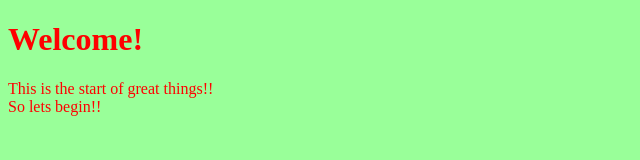
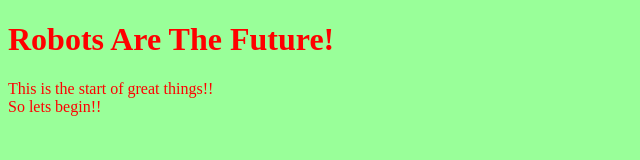
Before and after one commit to arno-artilect/test, a plain HTML site: page index.html in a window 1280 px wide. Shown: the whole page, without its empty margins (0-640 px from the left). Drawn offline with Linux system fonts and the light colour scheme.

Commit message:
Update index.html

```diff
--- a/index.html
+++ b/index.html
@@ -5,7 +5,7 @@
     <title>Artilect</title>
   </head>
   <body bgcolor="#99FF99" text="FF0000">
-    <h1>Welcome!</h1>
+    <h1>Robots Are The Future!</h1>
     <div>
       This is the start of great things!!
     </div>
```
